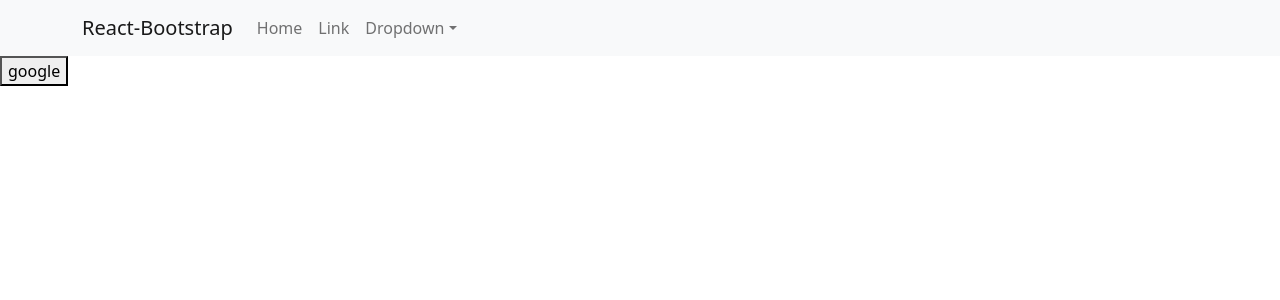
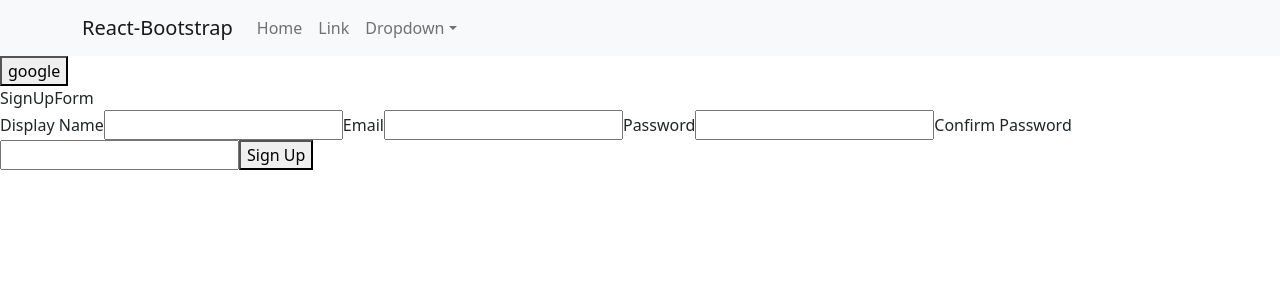
Before and after one commit to iverson838/gamedock, a React (Create React App) app: page /signIn in a window 1280 px wide. Shown: the top 300 px of the page. Built offline with nearby package versions, Linux system fonts and the light colour scheme.

Commit message:
signup form handler

```diff
--- a/src/App.jsx
+++ b/src/App.jsx
@@ -1,6 +1,7 @@
 import Home from "./routes/Home";
 import NavBar from "./routes/NavBar";
 import SignIn from "./routes/SignIn";
+
 import { Route, Routes } from "react-router-dom";
 
 function App() {
--- /dev/null
+++ b/src/Components/SignUpForm.jsx
@@ -0,0 +1,65 @@
+import { useState } from "react";
+
+const defaultFormFields = {
+  displayName: "",
+  email: "",
+  password: "",
+  confirmPassword: "",
+};
+
+const SignUpForm = () => {
+  const [formFields, setFormFields] = useState(defaultFormFields);
+  const { displayName, email, password, confirmPassword } = formFields;
+
+  console.log(formFields);
+
+  const handleChange = (event) => {
+    const { name, value } = event.target;
+
+    setFormFields({ ...formFields, [name]: value });
+  };
+
+  return (
+    <div>
+      SignUpForm
+      <form onSubmit={() => {}}>
+        <label>Display Name</label>
+        <input
+          type="text"
+          required
+          onChange={handleChange}
+          name="displayName"
+          value={displayName}
+        ></input>
+        <label>Email</label>
+        <input
+          type="email"
+          required
+          onChange={handleChange}
+          name="email"
+          value={email}
+        ></input>
+        <label>Password</label>
+        <input
+          type="password"
+          required
+          onChange={handleChange}
+          name="password"
+          value={password}
+        ></input>
+        <label>Confirm Password</label>
+        <input
+          type="password"
+          required
+          onChange={handleChange}
+          name="confirmPassword"
+          value={confirmPassword}
+        ></input>
+
+        <button type="submit">Sign Up</button>
+      </form>
+    </div>
+  );
+};
+
+export default SignUpForm;
--- a/src/Utilities/firebase.js
+++ b/src/Utilities/firebase.js
@@ -29,6 +29,8 @@
 
 export const auth = getAuth();
 export const signInWithGooglePopup = () => signInWithPopup(auth, provider);
+export const signInWithGoogleRedirect = () =>
+  signInWithRedirect(auth, provider);
 
 export const db = getFirestore();
 export const createUserDoc = (userAuth) => {
--- a/src/routes/SignIn.jsx
+++ b/src/routes/SignIn.jsx
@@ -1,4 +1,10 @@
-import { signInWithGooglePopup, createUserDoc } from "../Utilities/firebase";
+import {
+  auth,
+  signInWithGooglePopup,
+  createUserDoc,
+  signInWithGoogleRedirect,
+} from "../Utilities/firebase";
+import SignUpForm from "../Components/SignUpForm";
 
 const SignIn = () => {
   const logGoogleUser = async () => {
@@ -9,6 +15,7 @@
   return (
     <div>
       <button onClick={logGoogleUser}>google</button>
+      <SignUpForm />
     </div>
   );
 };
```
